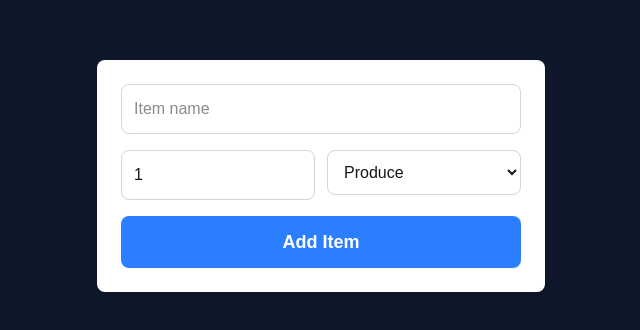
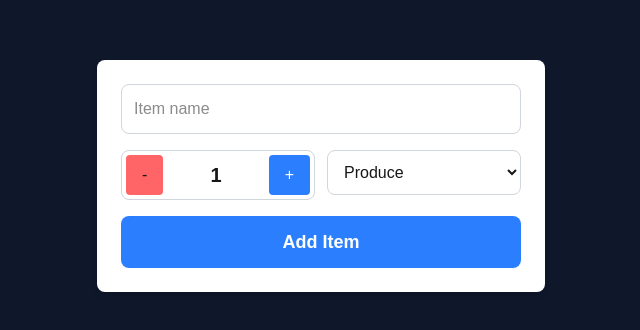
Before and after one commit to PankajX09/cprg306-assignments, a Next.js app: page /week-5 in a window 1280 px wide. Shown: the part 240-570 px from the top of the page, without its empty margins (319-959 px from the left). Built offline with nearby package versions, Linux system fonts and the light colour scheme.

Commit message:
updated code

```diff
--- a/app/week-5/new-item.js
+++ b/app/week-5/new-item.js
@@ -5,6 +5,14 @@ export default function NewItem() {
   const [name, setName] = useState("");
   const [quantity, setQuantity] = useState(1);
   const [category, setCategory] = useState("produce");
+
+  const increment = () => {
+    setQuantity(prev => (prev < 20 ? prev + 1 : prev));
+  };
+
+  const decrement = () => {
+    setQuantity(prev => (prev > 1 ? prev - 1 : prev));
+  };
 
   const handleSubmit = (event) => {
     event.preventDefault();
@@ -40,16 +48,29 @@ export default function NewItem() {
           </div>
 
           <div className="flex space-x-3">
+            {/* Quantity with increment/decrement buttons */}
             <div className="flex-1">
-              <input
-                type="number"
-                min="1"
-                max="99"
-                value={quantity}
-                onChange={(e) => setQuantity(Number(e.target.value))}
-                required
-                className="w-full p-3 border border-gray-300 rounded-lg focus:outline-none focus:border-blue-500"
-              />
+              <div className="flex items-center justify-between border border-gray-300 rounded-lg p-1">
+                <button
+                  type="button"
+                  onClick={decrement}
+                  className={`px-4 py-2 rounded ${
+                    quantity === 1 ? 'bg-red-400' : 'bg-blue-500 hover:bg-blue-600 text-white'
+                  }`}
+                >
+                  -
+                </button>
+                <span className="text-xl font-bold mx-4">{quantity}</span>
+                <button
+                  type="button"
+                  onClick={increment}
+                  className={`px-4 py-2 rounded ${
+                    quantity === 20 ? 'bg-red-400' : 'bg-blue-500 hover:bg-blue-600 text-white'
+                  }`}
+                >
+                  +
+                </button>
+              </div>
             </div>
 
             <div className="flex-1">
```
